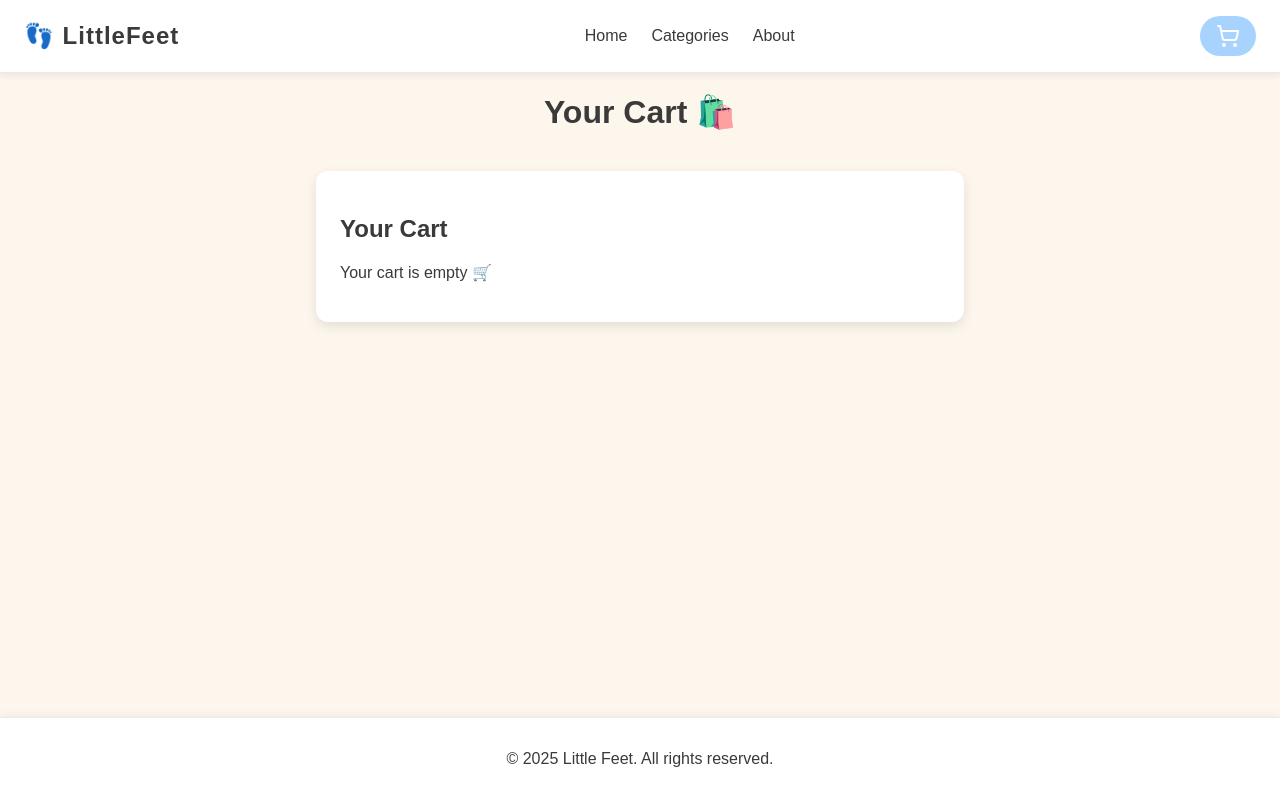
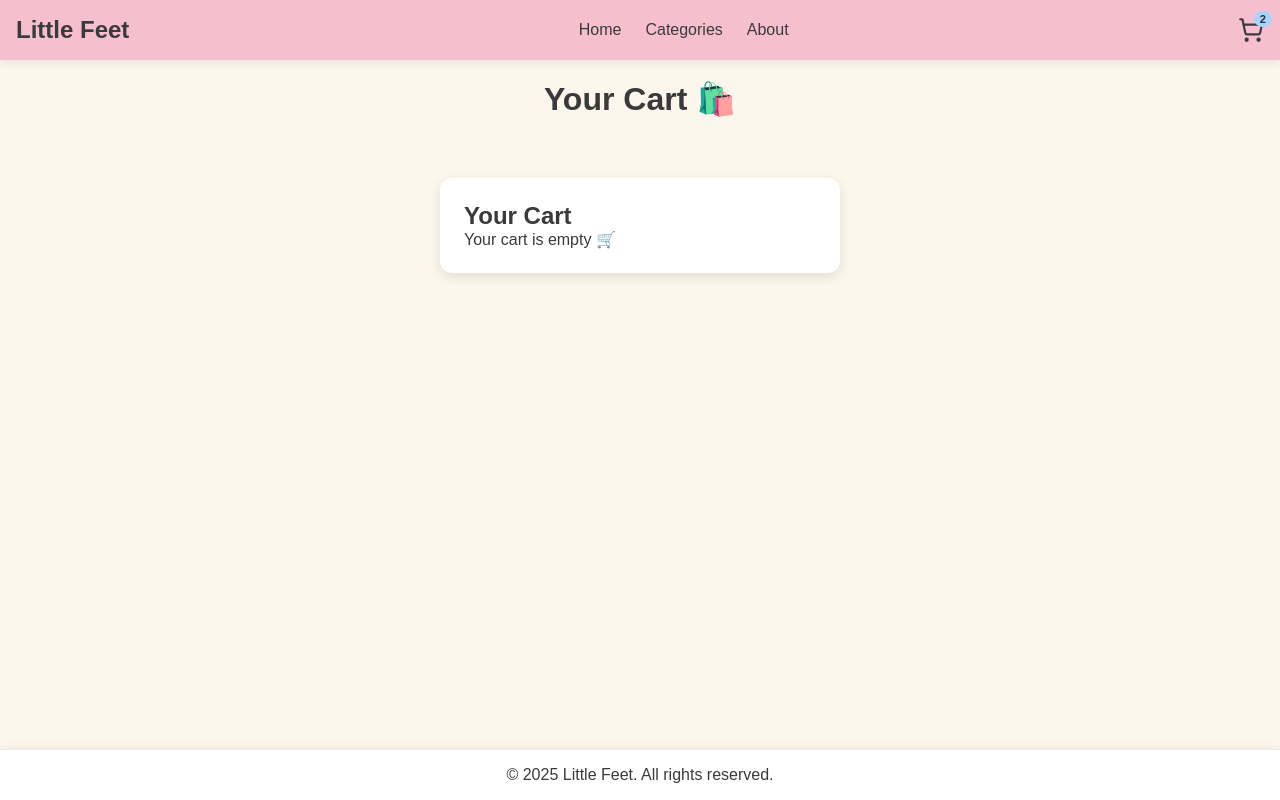
Before and after one commit to yukthashree123/LittleFeet, a Next.js app in the folder little-feet/: page /cart in a window 1280 px wide. Built offline with nearby package versions, Linux system fonts and the light colour scheme.

Commit message:
fix: design change

```diff
--- a/little-feet/src/app/components/organisms/Cart/Cart.tsx
+++ b/little-feet/src/app/components/organisms/Cart/Cart.tsx
@@ -9,6 +9,7 @@ const Cart = () => {
   const total = cart.reduce((sum, item) => sum + item.price * item.quantity, 0);
 
   return (
+    <div className={styles.cartFlex}>
       <div className={styles.cartContainer}>
         <h2>Your Cart</h2>
         {cart.length === 0 ? (
@@ -21,9 +22,13 @@ const Cart = () => {
                   <img src={item.image} alt={item.name} />
                   <div>
                     <h4>{item.name}</h4>
-                  <p>₹{item.price} × {item.quantity}</p>
+                    <p>
+                      ₹{item.price} × {item.quantity}
+                    </p>
                   </div>
-                <button onClick={() => removeFromCart(item.id)}>Remove</button>
+                  <button onClick={() => removeFromCart(item.id)}>
+                    Remove
+                  </button>
                 </li>
               ))}
             </ul>
@@ -34,6 +39,7 @@ const Cart = () => {
           </>
         )}
       </div>
+    </div>
   );
 };
 
--- a/little-feet/src/app/components/organisms/Cart/cart.module.css
+++ b/little-feet/src/app/components/organisms/Cart/cart.module.css
@@ -1,12 +1,16 @@
 .cartContainer {
   max-width: 600px;
+  min-width: 400px;
   margin: 40px auto;
   background: #fff;
   border-radius: 12px;
   padding: 24px;
-  box-shadow: 0 4px 12px rgba(0,0,0,0.1);
+  box-shadow: 0 4px 12px rgba(0, 0, 0, 0.1);
 }
-
+.cartFlex {
+  display: flex;
+  justify-content: center;
+}
 .cartItem {
   display: flex;
   align-items: center;
@@ -40,3 +44,10 @@
 .button:hover {
   background: #1b2c6d;
 }
+@media (max-width: 900px) {
+  .cartContainer {
+    margin: 16px;
+  min-width: 200px;
+
+  }
+}
--- a/little-feet/src/app/components/organisms/Header/Header.tsx
+++ b/little-feet/src/app/components/organisms/Header/Header.tsx
@@ -1,32 +1,81 @@
 "use client";
-import React from "react";
+import React, { useState } from "react";
+import styles from "./header.module.css";
 import Link from "next/link";
-import { ShoppingCart } from "lucide-react";
-import styles from "./header.module.css";
-import { useCart } from "@/app/context/cartContext";
+import { ShoppingCart, Menu, X } from "lucide-react";
 
 const Header = () => {
-  const { cart } = useCart();
+  const [isMenuOpen, setIsMenuOpen] = useState(false);
 
   return (
+    <>
       <header className={styles.header}>
+        <div className={styles.innerContent}>
           <div className={styles.logo}>
-        <Link href="/">👣 LittleFeet</Link>
+            <Link href="/">Little Feet</Link>
           </div>
 
+          {/* Desktop Navigation */}
           <nav className={styles.navLinks}>
             <Link href="/">Home</Link>
             <Link href="/categories">Categories</Link>
             <Link href="/about">About</Link>
           </nav>
-
-      <div className={styles.cartIconWrapper}>
+          <div className={styles.rightSection}>
+            {/* Cart */}
             <Link href="/cart" className={styles.cartLink}>
               <ShoppingCart className={styles.cartIcon} />
-          {cart.length > 0 && <span className={styles.cartCount}>{cart.length}</span>}
+              <span className={styles.cartCount}>2</span>
             </Link>
+
+            {/* Hamburger Menu for Mobile */}
+            <button
+              className={styles.menuButton}
+              onClick={() => setIsMenuOpen(true)}
+              aria-label="Open menu"
+            >
+              <Menu />
+            </button>
+          </div>
         </div>
       </header>
+
+      {/* Sidebar Overlay */}
+      {isMenuOpen && (
+        <div
+          className={styles.sidebarOverlay}
+          onClick={() => setIsMenuOpen(false)}
+        >
+          <div className={styles.sidebar} onClick={(e) => e.stopPropagation()}>
+            <div className={styles.sidebarHeader}>
+              <h2>Menu</h2>
+              <button
+                className={styles.closeButton}
+                onClick={() => setIsMenuOpen(false)}
+                aria-label="Close menu"
+              >
+                <X />
+              </button>
+            </div>
+
+            <nav className={styles.sidebarNav}>
+              <Link href="/" onClick={() => setIsMenuOpen(false)}>
+                Home
+              </Link>
+              <Link href="/categories" onClick={() => setIsMenuOpen(false)}>
+                Categories
+              </Link>
+              <Link href="/about" onClick={() => setIsMenuOpen(false)}>
+                About
+              </Link>
+              <Link href="/cart" onClick={() => setIsMenuOpen(false)}>
+                Cart
+              </Link>
+            </nav>
+          </div>
+        </div>
+      )}
+    </>
   );
 };
 
--- a/little-feet/src/app/components/organisms/Header/header.module.css
+++ b/little-feet/src/app/components/organisms/Header/header.module.css
@@ -1,83 +1,168 @@
 .header {
+  width: 100%;
+  background: var(--accent-pink);
+  box-shadow: 0 3px 10px rgba(0, 0, 0, 0.08);
+  position: sticky;
+  top: 0;
+  z-index: 100;
+}
+
+.innerContent {
+  /* width: 90%;
+  max-width: 1400px; */
+  margin: 0 auto;
   display: flex;
   justify-content: space-between;
   align-items: center;
-  background-color: #fff; /* white header for contrast */
-  padding: 16px 24px;
-  position: sticky;
-  top: 0;
-  z-index: 100;
-  box-shadow: 0 2px 8px rgba(0,0,0,0.08);
-  border-bottom: 1px solid var(--border-color);
+  padding: 16px;
 }
 
+/* Logo */
 .logo a {
   font-weight: 700;
   font-size: 1.5rem;
-  color: var(--text-dark);
+  color: #3a3a3a;
   text-decoration: none;
-  letter-spacing: 1px;
 }
 
+/* Desktop Nav */
 .navLinks {
   display: flex;
   gap: 24px;
 }
 
 .navLinks a {
-  color: var(--text-dark);
   text-decoration: none;
+  color: #3a3a3a;
   font-weight: 500;
   transition: color 0.3s ease;
-  position: relative;
-}
-
-.navLinks a::after {
-  content: "";
-  position: absolute;
-  width: 0;
-  height: 2px;
-  background-color: var(--accent-pink);
-  bottom: -4px;
-  left: 0;
-  transition: width 0.3s ease;
 }
 
 .navLinks a:hover {
-  color: var(--accent-pink);
+  color: var(--accent-blue);
 }
 
-.navLinks a:hover::after {
-  width: 100%;
+/* Cart & Burger */
+.rightSection {
+  display: flex;
+  align-items: center;
+  gap: 16px;
 }
 
-/* Cart Icon */
 .cartLink {
+  position: relative;
   display: flex;
   align-items: center;
-  gap: 6px;
-  background-color: var(--accent-blue);
-  padding: 8px 16px;
-  border-radius: 24px;
-  color: #fff;
+  color: #3a3a3a;
   text-decoration: none;
-  transition: all 0.3s ease;
 }
 
-.cartLink:hover {
-  background-color: var(--accent-pink);
-  box-shadow: 0 4px 12px rgba(246, 191, 207, 0.3);
+.cartIcon {
+  width: 26px;
+  height: 26px;
 }
-/* Badge for item count */
+
 .cartCount {
   position: absolute;
   top: -6px;
-  right: -10px;
-  background: #f6bfcf;
-  color: #3a3a3a;
+  right: -8px;
+  background: var(--accent-blue);
+  color: #333;
   border-radius: 50%;
   padding: 2px 6px;
   font-size: 0.7rem;
   font-weight: bold;
-  box-shadow: 0 2px 4px rgba(0, 0, 0, 0.15);
 }
+
+/* Menu button (mobile only) */
+.menuButton {
+  background: none;
+  border: none;
+  color: #3a3a3a;
+  cursor: pointer;
+  display: none;
+}
+
+/* Sidebar Overlay */
+.sidebarOverlay {
+  position: fixed;
+  inset: 0;
+  background: rgba(0, 0, 0, 0.4);
+  backdrop-filter: blur(2px);
+  display: flex;
+  justify-content: flex-end;
+  z-index: 999;
+}
+
+/* Sidebar itself */
+.sidebar {
+  background: #fff;
+  width: 100%;
+  height: 100vh;
+  padding: 20px;
+  display: flex;
+  flex-direction: column;
+  box-shadow: -4px 0 10px rgba(0, 0, 0, 0.15);
+  animation: slideIn 0.3s ease forwards;
+}
+
+@keyframes slideIn {
+  from {
+    transform: translateX(100%);
+  }
+  to {
+    transform: translateX(0);
+  }
+}
+
+.sidebarHeader {
+  display: flex;
+  justify-content: space-between;
+  align-items: center;
+  margin-bottom: 24px;
+}
+
+.closeButton {
+  background: none;
+  border: none;
+  color: #3a3a3a;
+  cursor: pointer;
+}
+
+.sidebarNav {
+  display: flex;
+  flex-direction: column;
+  gap: 16px;
+}
+
+.sidebarNav a {
+  text-decoration: none;
+  color: #3a3a3a;
+  font-weight: 500;
+  transition: color 0.3s ease;
+}
+
+.sidebarNav a:hover {
+  color: var(--accent-pink);
+}
+
+/* Responsive Rules */
+@media (max-width: 900px) {
+  .navLinks {
+    display: none;
+  }
+
+  .menuButton {
+    display: block;
+  }
+  .cartIcon {
+    display: none;
+  }
+  .cartCount {
+    display: none;
+  }
+
+  .innerContent {
+    padding: 12px;
+  }
+}
--- a/little-feet/src/app/globals.css
+++ b/little-feet/src/app/globals.css
@@ -1,42 +1,55 @@
 :root {
-  /* Neutral background and subtle accents */
-  --background: #fdf6ec;      /* light beige */
-  --card-bg: #ffffff;          /* white cards */
-  --text-dark: #3a3a3a;       /* main text */
-  --text-light: #6b6b6b;      /* secondary text */
-  --accent-pink: #f6bfcf;     /* for buttons and highlights */
-  --accent-blue: #a8d3ff;     /* soft blue highlights */
-  --border-color: #eaeaea;    /* subtle borders */
+  --background: #fdf6ec; /* light beige */
+  --card-bg: #ffffff;
+  --text-dark: #3a3a3a;
+  --text-light: #6b6b6b;
+  --accent-pink: #f6bfcf;
+  --accent-blue: #a8d3ff;
+  --border-color: #eaeaea;
   --shadow-soft: 0 4px 12px rgba(0,0,0,0.08);
   --transition: all 0.3s ease;
 }
 
-/* Reset and body */
-html, body {
+/* Reset */
+* {
+  box-sizing: border-box;
   margin: 0;
   padding: 0;
+}
+
+html, body {
+  width: 100%;
+  min-height: 100vh;
   font-family: "Poppins", sans-serif;
   background-color: var(--background);
   color: var(--text-dark);
+  overflow-x: clip; /* prevent horizontal scroll */
   scroll-behavior: smooth;
-  min-height: 100vh;
-  height: 100%;
+}
 
-}
+/* Full app layout */
 .appContainer {
   display: flex;
   flex-direction: column;
-  min-height: 100vh; /* full viewport height */
+  min-height: 100vh;
+  width: 100%;
 }
 
 .mainContent {
-  flex: 1; /* takes remaining space between header and footer */
+  flex: 1;
+  width: 100%;
 }
 
+/* Centered inner content */
+/* .innerContent {
+  width: 90%;
+  max-width: 1400px; /* optional for very large screens
+  margin: 0 auto;
+} */
 
-/* Card styling */
+/* Cards */
 .card {
-  background-color: var(--card-bg);
+  background: var(--card-bg);
   border-radius: 16px;
   box-shadow: var(--shadow-soft);
   transition: var(--transition);
@@ -54,11 +67,9 @@ button {
   border: none;
   border-radius: 24px;
   padding: 10px 22px;
-  font-size: 1rem;
   font-weight: 500;
   cursor: pointer;
   transition: var(--transition);
-  box-shadow: var(--shadow-soft);
 }
 
 button:hover {
@@ -75,25 +86,23 @@ input, select {
   border: 1px solid var(--border-color);
   border-radius: 16px;
   padding: 10px 14px;
+  background: #fff;
   transition: var(--transition);
-  background-color: #fff;
 }
 
 input:focus, select:focus {
   outline: none;
   border-color: var(--accent-pink);
-  box-shadow: 0 0 6px rgba(246, 191, 207, 0.4);
+  box-shadow: 0 0 6px rgba(246,191,207,0.4);
 }
 
-/* Headings */
-h1, h2, h3 {
+/* Typography */
+h1,h2,h3 {
   font-weight: 600;
   color: var(--text-dark);
 }
 
-/* Container for consistent padding */
+/* Container spacing */
 .container {
-  padding: 20px;
-  max-width: 1200px;
-  margin: 0 auto;
+  padding: 20px 0;
 }
```
Also changed, not shown: little-feet/src/app/components/organisms/CategoryGrid/categoryGrid.module.css (+8 -4 lines), little-feet/src/app/components/organisms/ProductGrid/productGrid.module.css (+0 -7 lines). Lines whose indentation alone changed are shown as unchanged.
